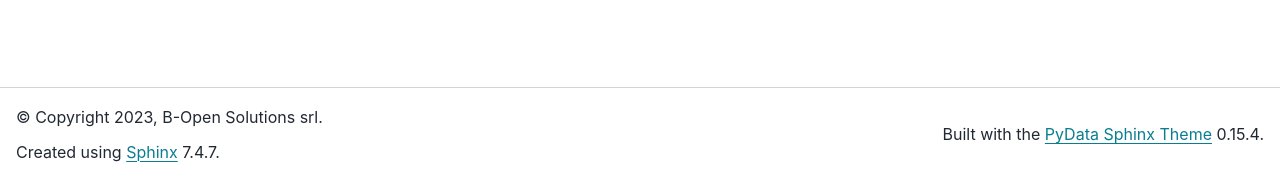
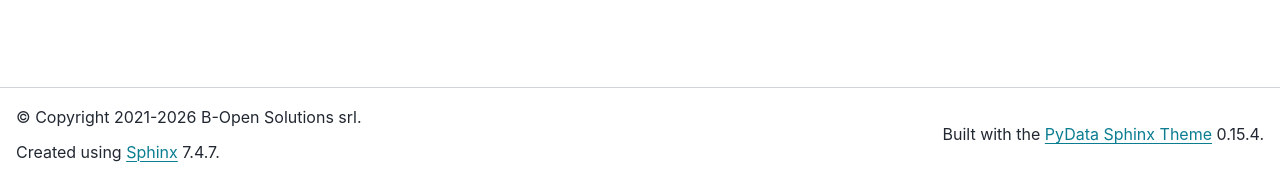
Before and after one commit to bopen/xarray-sentinel, a Sphinx documentation site: the page built from docs/index.md, in a window 1280 px wide. Shown: the part 719-897 px from the top of the page. Built offline with Sphinx 7.4.7 and the PyData theme 0.15.4, drawn with Linux system fonts in a browser that asks for light colours; pages that are not in the unit, such as notebooks, are missing from menus; the version number could not be read and is left out.

Commit message:
Update copyright years

```diff
--- a/docs/conf.py
+++ b/docs/conf.py
@@ -16,7 +16,7 @@ sys.path.insert(0, os.path.abspath("../"))
 # -- Project information -----------------------------------------------------
 
 project = "xarray_sentinel"
-copyright = "2023, B-Open Solutions srl"
+copyright = "2021-2026 B-Open Solutions srl"
 author = "B-Open Solutions srl"
 version = xarray_sentinel.__version__
 release = xarray_sentinel.__version__
--- a/xarray_sentinel/__init__.py
+++ b/xarray_sentinel/__init__.py
@@ -1,4 +1,4 @@
-# Copyright 2021-2022, B-Open Solutions srl and the xarray-sentinel authors.
+# Copyright 2021-2026, B-Open Solutions srl and the xarray-sentinel authors.
 #
 # Licensed under the Apache License, Version 2.0 (the "License");
 # you may not use this file except in compliance with the License.
```
Also changed, not shown: README.md (+1 -1 lines).
